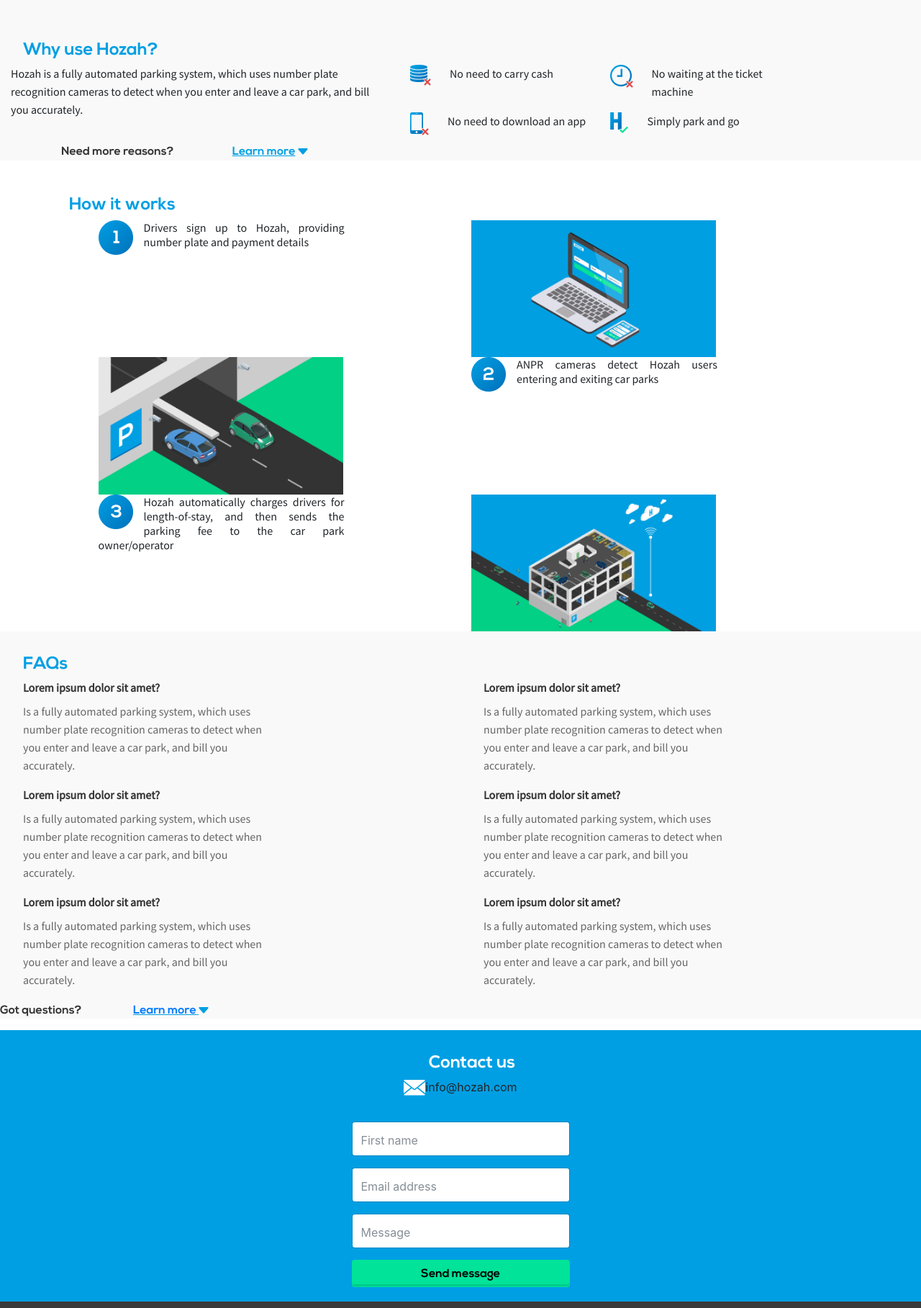
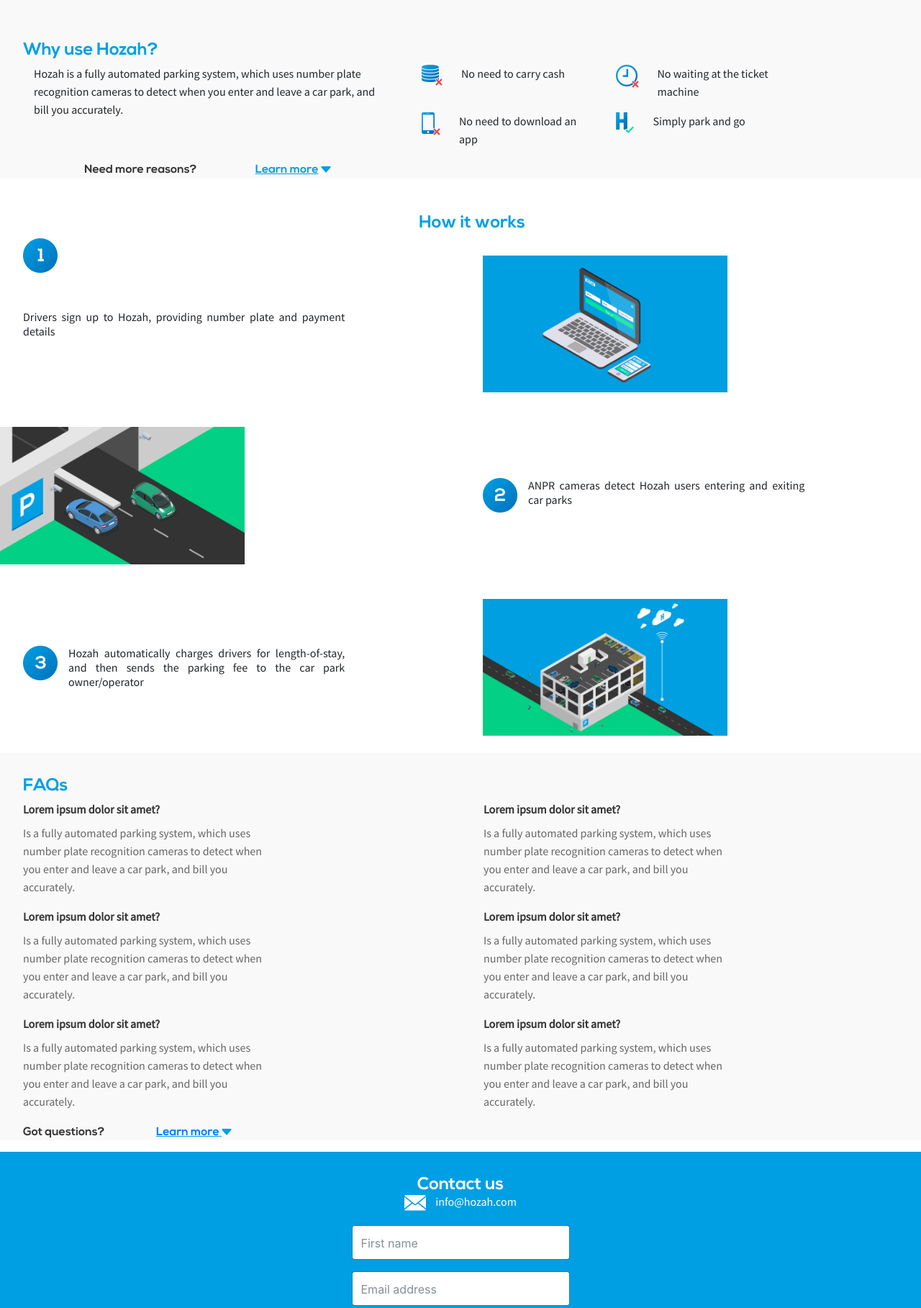
Before and after one commit to erinburns/hozah-home-page, a plain HTML site: page index.html in a window 1280 px wide. Shown: the part 526-2343 px from the top of the page at 72% size. Drawn offline with nearby package versions, Linux system fonts and the light colour scheme.

Commit message:
updated alignment and spacing

```diff
--- a/index.html
+++ b/index.html
@@ -13,17 +13,17 @@
     </head>
 
     <body>
-        <div> <!-- body container -->
+       <!-- <div>  main content container -->
             <header>
-                <div> <!--  class="header-cont" header content container-->
-                    <div class="nav-cont">
-                    <a class="branding" href="http://www.hozah.com/">
+                <!--  <div>  class="header-cont" header content container-->
+                <div class="nav-cont">
+                    <a class="cont" href="http://www.hozah.com/">
                         <img src="assets/images/hozah-logo.png" alt="Hozah logo" class="logo">
                     </a>
                     <nav class="navbar navbar-expand-md navbar-light" style="background-color: transparent;">
                         <a class="navbar-brand" href="http://www.hozah.com/"></a>
-                        <div> <!-- class="nav-cont" -->
-                            <div class="login-signup"> <!-- TODO: float this right on large, left on small -->
+                        <div>
+                            <div class="login-signup">
                                 <a class="login-link" href="#">Login</a>
                                 <a class="signup-link" href="#">Sign up</a>
                             </div>
@@ -96,7 +96,7 @@
                               </div>
                             <div class="form-group">
                                 <input type="phone" class="form-control" id="mobile"  placeholder="Mobile number">
-                              </div>
+                            </div>
                               <button type="submit" class="btn">Continue</button>
                         </form>
                     </div> <!-- end form  container -->
@@ -112,10 +112,10 @@
                 </div>
                 <div class="row container"> <!-- flex container -->
                     <div class="col-lg"> <!-- text container -->
-                        <p>Hozah is a fully automated parking system, which uses number plate recognition cameras to detect when you enter and leave a car park, and bill you accurately. </p>
+                        <p class="cont">Hozah is a fully automated parking system, which uses number plate recognition cameras to detect when you enter and leave a car park, and bill you accurately. </p>
                     </div> <!-- end text container -->
 
-                    <div class="col-lg"> <!-- bullets container -->
+                    <div class="col-lg cont"> <!-- bullets container -->
                         <div class="row">
                             <div class="col-sm">
                                 <p><img src="assets/images/cash.png" alt="cash icon">
@@ -143,7 +143,7 @@
                 </div> <!-- end flex container -->
 
                 <div class="container" id="reasons">
-                    <p>
+                    <p class="cont">
                         <span class="reasons">Need more reasons?</span>
                         <span><a href="#">Learn more</a>
                             <!-- down triangle -->
@@ -166,14 +166,14 @@
                 </div>
             </section> <!-- end #why -->
 
-            <section class="cont" id="howsmall">
+            <section id="howsmall"> <!-- class="cont" -->
                 <div>
                     <h2>How it works</h2>
                 </div>
 
                 <div>
                   <div class="row">
-                      <div class="col-md">
+                      <div class="cont col-md">
                           <img src="assets/images/one.png" alt="one" class="numbers">
                           <p>Drivers sign up to Hozah, providing number plate and payment details</p>
                       </div>
@@ -181,14 +181,14 @@
                     </div>
 
                     <div class="row flex-md-row-reverse">
-                        <div class="col-md">
+                        <div class="cont col-md">
                             <p><img src="assets/images/two.png" alt="two" class="numbers">ANPR cameras detect Hozah users entering and exiting car parks</p>
                         </div>
                         <div class="col-md"><img src="assets/images/cars.png" class="howpic"></div>
                     </div>
 
                     <div class="row">
-                        <div class="col-md">
+                        <div class="cont col-md">
                             <p><img src="assets/images/three.png" alt="three" class="numbers">Hozah automatically charges drivers for length-of-stay, and then sends the parking fee to the car park owner/operator</p>
                         </div>
                         <div class="col-md"><img src="assets/images/carpark.png" class="howpic"></div><br>
@@ -196,12 +196,12 @@
                 </div>
             </section>
 
-            <section id="howlarge" class="container">
+            <section id="howlarge">
                 <div>
                     <h2>How it works</h2>
                 </div>
 
-                <div>
+                <div class="container">
                       <div class="d-flex flex-row">
                           <div class="p-2">
                               <img src="assets/images/laptop.png" class="howpic">
@@ -222,15 +222,16 @@
                             </div>
                         </div>
                     </div>
+                </div>
         </section>
 
             <section id="faqsmall">
-                <div class="container">
+                <div>
                     <h2>FAQs</h2>
                 </div>
 
                 <!-- Accordion -->
-                <div id="accordion">
+                <div id="accordion" class="container">
                     <div class="tab blue">
                       <input id="tab-one" type="radio" name="tabs2">
                       <label for="tab-one">Lorem ipsum dolor sit amet?</label>
@@ -319,7 +320,7 @@
                             <p> Is a fully automated parking system, which uses number plate recognition cameras to detect when you enter and leave a car park, and bill you accurately.</p>
                         </div>
                     </div>
-                    <p>
+                    <p class="cont">
                         <span class="reasons">Got questions?</span>
                         <span><a href="#">Learn more</a>
                             <!-- down triangle -->
@@ -346,7 +347,7 @@
                     <h2>Contact us</h2>
                 </div>
                 <div>
-                    <p><img src="assets/images/envelope.png">info@hozah.com</p>
+                    <p><img src="assets/images/envelope.png" alt="envelope icon"> info@hozah.com</p>
                 </div>
                 <div> <!-- form  container -->
                     <form id="bottomform">
@@ -370,7 +371,7 @@
                     <span><a href="#">Click here</a></span>
                 </p>
             </section>
-            </div> <!-- end main content container -->
+            <!--  </div> end main content container -->
             <footer>
                 <div> <!-- footer container -->
                     <p>
--- a/style.css
+++ b/style.css
@@ -1,4 +1,11 @@
+body {
+    width: 100%;
+    overflow-x: hidden;
+}
 
+.cont {
+    margin-left: 16px;
+}
 
 /* TYPOGRAPHY */
 /* import Nexa font */
@@ -9,6 +16,7 @@
     font-weight: normal;
     font-style: normal;
 }
+
 
 header p {
     font-family: 'Nexa_Free_Bold', sans-serif;
@@ -66,6 +74,8 @@ form p {
 .howpic {
     height: auto;
     width: 100%;
+    margin-top: 24px;
+    margin-bottom: 24px;
 }
 
 /* end img & icons */
@@ -99,10 +109,6 @@ nav {
 
 .login-link {
     /* Login */
-    /* left: 52.8%;
-    right: 34.93%;
-    top: 32.81%;
-    bottom: 35.94%; */
     font-family: 'Source Sans Pro', sans-serif;
     font-weight: bold;
     line-height: normal;
@@ -111,20 +117,18 @@ nav {
     color: #FFFFFF;
     display: inline;
     float: left;
+    margin-right: 10px;
 }
 
 .signup-link {
     /* signup button */
     padding: 5px 7px 5px 7px;
-    /* left: 67.47%;
-    right: 13.33%;
-    top: 25%;
-    bottom: 25%;*/
     width: 72px;
     height: 32px;
     background: #00E399;
     box-shadow: inset 0px -2px 0px rgba(0, 0, 0, 0.1);
     border-radius: 5px;
+    margin-right: 16px;
     /* Sign up link */
     font-family: 'Source Sans Pro', sans-serif;
     font-weight: bold;
@@ -156,10 +160,10 @@ header {
     padding-bottom: 2.5%;
 }
 
-.header-cont {
+/* .header-cont {
     margin: 0 auto;
     width: 90%;
-}
+} */
 
 .col-lg:first-of-type div:nth-of-type(1) {
     padding-top: 35px;
@@ -168,8 +172,6 @@ header {
 
 .col-lg:first-of-type div:nth-of-type(1) p {
 /* No cash, no tickets, no frustrating apps: */
-    /*  left: calc(50% - 343px/2);
-    top: 83px; */
     font-family: 'Nexa_Free_Bold', sans-serif;
     line-height: 24px;
     font-size: 16px;
@@ -179,10 +181,7 @@ header {
 
 .col-lg:first-of-type div:nth-of-type(2)  h1 {
     /* Simply park and let Hozah take care of the rest! */
-    /* width: 343px;
-     height: 50px;
-     left: calc(50% - 343px/2);
-    top: 113px; */
+    left: 50%;
     font-family: 'Nexa_Free_Bold', sans-serif;
     line-height: 32px;
     font-size: 24px;
@@ -207,7 +206,6 @@ form {
     margin: 0 auto;
     display: block;
     max-width: 343px;
-    /* max-width: 92%; */
 }
 
 form button {
@@ -310,9 +308,7 @@ section:first-of-type {
     margin-left: 32px;
 }
 
-#faqlarge div p
-/* .faqleft div p,
-.faqright div p */ {
+#faqlarge div p {
     font-family: 'Source Sans Pro', sans-serif;
     font-size: 16px;
     line-height: 25px;
@@ -321,7 +317,7 @@ section:first-of-type {
     margin-left: 32px;
 }
 
-    /* accordion styles */
+    /* ---- accordion styles ---- */
     .tab {
       position: relative;
       margin-bottom: 1px;
@@ -419,6 +415,18 @@ section:first-of-type {
     padding-top: 32px;
 }
 
+#contact img {
+    padding-right: 10px;
+}
+
+#contact p {
+    color: #ffffff;
+    font-family: 'Source Sans Pro', sans-serif;
+    font-size: 16px;
+    line-height: 20px;
+    margin-left: 32px;
+}
+
 #contact form {
     background: transparent;
     width: 343px;
@@ -469,6 +477,10 @@ footer div p {
 /* ---- MEDIA QUERIES ---- */
     /* med - tablet */
 @media screen and (min-width: 768px) {
+    .cont {
+        margin-left: 32px;
+    }
+
     /* header */
     .login-signup {
         width: auto;
@@ -484,13 +496,16 @@ footer div p {
     /* Simply park and let Hozah take care of the rest! */
         width: 343px;
         height: 50px;
-        left: calc(50% - 343px/2);
-        top: 113px;
+        margin: 0 auto;
         font-family: 'Nexa_Free_Bold', sans-serif;
         line-height: 32px;
         font-size: 24px;
         text-align: center;
         color: #FFFFFF;
+    }
+
+    .col-lg:first-of-type div:nth-of-type(3)  p {
+        margin-top: 31px;
     }
 
     /* Why */
@@ -504,8 +519,11 @@ footer div p {
         display: none;
     }
 
-    #how h2 {
-        text-align: center;
+
+    #howlarge h2,
+    #contact p,
+    #contact h2 {
+        margin: 0 auto;
     }
 
     .howpic {
@@ -514,12 +532,15 @@ footer div p {
 
     #howsmall p {
         width: 70%;
+        top: 50%;
+        transform: translateY(-50%);
+        position: absolute;
     }
 
-    #howsmall div {
+    /* #howsmall div {
         margin: 0 auto;
         width: 90%;
-    }
+    } */
 
     #reasons span:nth-of-type(2) {
         /* learn more */
@@ -555,6 +576,7 @@ footer div p {
     }
 
     /* contact MQs */
+    #howsmall h2,
     #contact h2,
     #contact p {
         text-align: center;
@@ -569,6 +591,10 @@ footer div p {
 
     /* large- desktop */
 @media screen and (min-width: 1440px) {
+    .cont {
+        margin-left: 135px;
+    }
+
     .login-signup {
         width: auto;
     }
```
